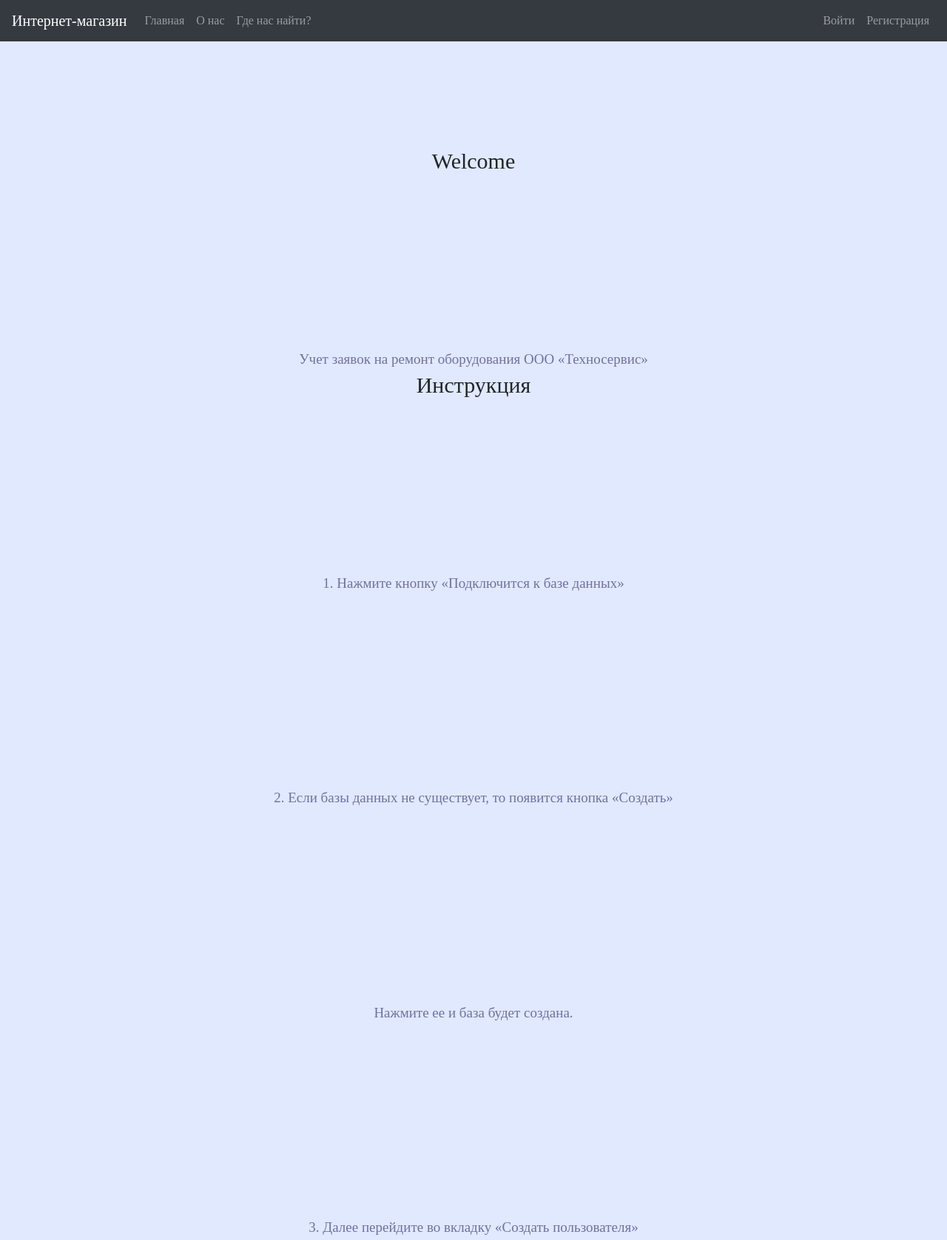
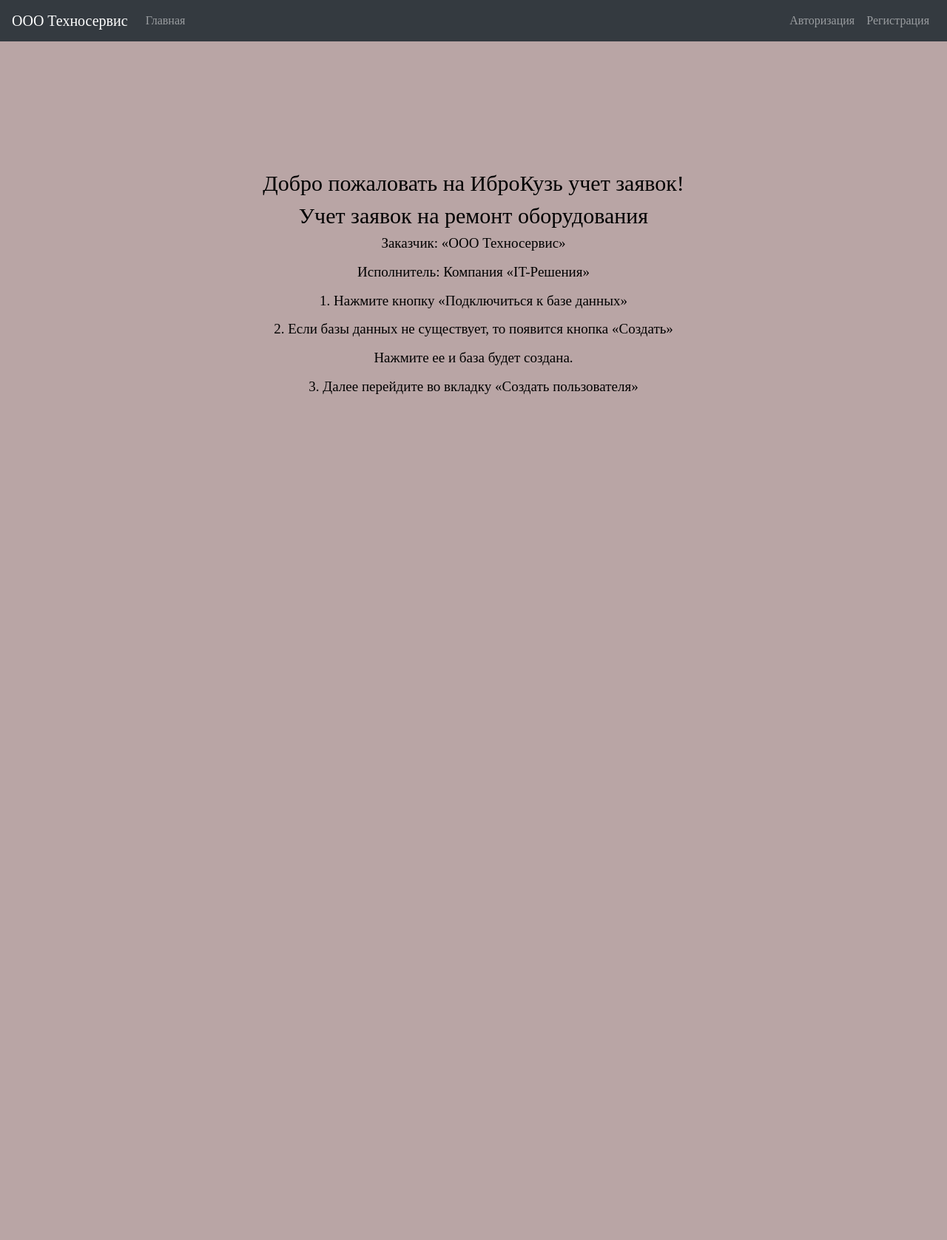
Before and after one commit to Supolekka/zora, a Django app: page /about in a window 1280 px wide. Shown: the whole page at 74% size. After the commit the page ends 533 px from the top, so only its background shows below. Run offline with Django 5.2, Linux system fonts and the light colour scheme; some libraries are stand-ins or nearby versions.

Commit message:
Add files via upload

```diff
--- a/django/metanit/demo/forms.py
+++ b/django/metanit/demo/forms.py
@@ -14,7 +14,7 @@ class RegisterUserForm(forms.ModelForm):
                                    'required': 'Обязательное поле',
                                    'unique': 'Данный логин занят'
                                })
-    email = forms.EmailField(label='Адрес электронной почты',
+    email = forms.EmailField(label='Электронная почта',
                              error_messages={
                                  'invalid': 'Не правильный формат адреса',
                                  'unique': 'Данный адрес занят'
@@ -25,7 +25,7 @@ class RegisterUserForm(forms.ModelForm):
                                error_messages={
                                    'required': 'Обязательное поле',
                                })
-    password2 = forms.CharField(label='Пароль (повторно)',
+    password2 = forms.CharField(label='Повторите пароль',
                                 widget=forms.PasswordInput,
                                 error_messages={
                                     'required': 'Обязательное поле',
@@ -57,7 +57,7 @@ class RegisterUserForm(forms.ModelForm):
         password2 = self.cleaned_data.get('password2')
         if password and password2 and password != password2:
             raise ValidationError({
-                'password2': ValidationError('Введенные пароли не совпадают', code='password_mismatch')
+                'password2': ValidationError('Пароли не совпадают', code='password_mismatch')
             })
 
     def save(self, commit=True):
--- /dev/null
+++ b/django/metanit/demo/static/css/style.css
@@ -0,0 +1,23 @@
+body {
+  font-family: 'Times New Roman', Times, serif;
+  background-color: rgb(255, 255, 255);
+}
+
+.text {
+  color: rgb(228, 207, 207);
+  text-align: center;
+}
+
+.text h1 {
+  font-size: 30px;
+}
+
+.text p {
+  font-size: 19px;
+
+}
+
+.text img {
+  width: 500px;
+  align-items: center;
+}
--- a/django/metanit/demo/urls.py
+++ b/django/metanit/demo/urls.py
@@ -11,6 +11,7 @@ urlpatterns = [
     path('validate_username', validate_username, name='validate_username'),
 
     path('about', about, name='about'),
+    path('application', application, name='application')
 
 
 
--- a/django/metanit/demo/validators.py
+++ b/django/metanit/demo/validators.py
@@ -1,6 +1,4 @@
 from django.core.exceptions import ValidationError
-
-
 def validate_pasword_len(password):
-    if len(password) < 6:
-        raise ValidationError('Длина пароля не может быть меньше 6 символов')
+    if len(password) < 8:
+        raise ValidationError('Длина пароля не может быть меньше 8 символов')
--- a/django/metanit/demo/views.py
+++ b/django/metanit/demo/views.py
@@ -25,3 +25,7 @@ def about(request):
     #products = Product.objects.filter(count__gte=1).order_by('-date')[:5]
     return render(request, 'demo/about.html',
     {})
+
+def application(request):
+    return render(request, 'demo/application.html',
+    {})
--- a/django/metanit/demoproject/settings.py
+++ b/django/metanit/demoproject/settings.py
@@ -124,8 +124,8 @@ STATIC_URL = 'static/'
 
 DEFAULT_AUTO_FIELD = 'django.db.models.BigAutoField'
 
-LOGIN_REDIRECT_URL = '/admin'
-LOGOUT_REDIRECT_URL = '/logout'
+LOGIN_REDIRECT_URL = '/about'
+LOGOUT_REDIRECT_URL = '/about'
 
 MEDIA_ROOT = os.path.join(BASE_DIR, 'files')
 MEDIA_URL = '/files/'
--- a/django/metanit/templates/base.html
+++ b/django/metanit/templates/base.html
@@ -1,12 +1,12 @@
 <!DOCTYPE html>
 <html lang="ru">
 <head>
-    {% block title %}<title>Интернет-магазин</title>{% endblock %}
+    {% block title %}<title>Учёт заявок</title>{% endblock %}
     <meta charset="utf-8">
     <meta name="viewport" content="width=device-width, initial-scale=1">
     {% load static %}
     <link rel="stylesheet" href="{% static 'css/bootstrap.min.css' %}">
-    <link rel="stylesheet" href="{% static 'css/main.css' %}">
+    <link rel="stylesheet" href="{% static 'css/style.css' %}">
     <script src="{% static 'js/bootstrap.min.js' %}" defer></script>
     <script src="https://code.jquery.com/jquery-3.2.1.slim.min.js"
             integrity="sha384-KJ3o2DKtIkvYIK3UENzmM7KCkRr/rE9/Qpg6aAZGJwFDMVNA/GpGFF93hXpG5KkN"
@@ -14,7 +14,7 @@
 </head>
 <body>
 <nav class="navbar navbar-expand-md navbar-dark bg-dark fixed-top">
-    <a class="navbar-brand" href="#">Интернет-магазин</a>
+    <a class="navbar-brand" href="#">ООО Техносервис</a>
     <div class="collapse navbar-collapse" id="navbarsExampleDefault">
         {% block sidebar %}
             <ul class="navbar-nav mr-auto">
@@ -22,26 +22,24 @@
                     <a class="nav-link" href="{% url 'about' %}">Главная</a>
                 </li>
                 <li class="nav-item">
-                    <a class="nav-link" href="#">О нас</a>
-                </li>
-                <li class="nav-item">
-                    <a class="nav-link" href="#">Где нас найти?</a>
+                    {% if user.is_authenticated %}
+                    <a class="nav-link" href="{% url 'application' %}">Подать заявку</a>
+                    {% else %}
+                    <a hidden class="nav-link" href="{% url 'application' %}">Подать заявка</a>
+                    {% endif %}
                 </li>
             </ul>
             <ul class="navbar-nav">
                 {% if user.is_authenticated %}
                     <li class="nav-item">
-                        <a class="nav-link" href="#">Корзина</a>
-                    </li>
-                    <li class="nav-item">
-                        <a class="nav-link" href="#">Мои заказы</a>
+                        <a class="nav-link" href="#">Мои заявки</a>
                     </li>
                     <li class="nav-item">
                         <a class="nav-link" href="{% url 'logout' %}">Выйти ({{ user.username }})</a>
                     </li>
                 {% else %}
                     <li class="nav-item">
-                        <a class="nav-link" href="{% url 'login' %}">Войти</a>
+                        <a class="nav-link" href="{% url 'login' %}">Авторизация</a>
                     </li>
                     <li class="nav-item">
                         <a class="nav-link" href="{% url 'register' %}">Регистрация</a>
--- a/django/metanit/templates/demo/about.html
+++ b/django/metanit/templates/demo/about.html
@@ -1,16 +1,30 @@
 {% extends "base.html" %}
 {% block content %}
-<h2>Welcome</h2>
-<p class='text'>Учет заявок на ремонт оборудования ООО &laquo;Техносервис&raquo; <p>
-<h2>Инструкция</h2>
-<p class='text'>1. Нажмите кнопку &laquo;Подключится к базе данных&raquo;<p> <br>
-<p class='text'>2. Если базы данных не существует, то появится кнопка &laquo;Создать&raquo;<p> <br>
-<p class='text'>Нажмите ее и база будет создана.<p> <br>
-<p class='text'>3. Далее перейдите во вкладку 	&laquo;Создать пользователя&raquo;<p>
-<style>  body{padding-top: 200px;
-background-color: #e0e9ff }
-h2 { text-align: center; font-size: 30px}
-.text{text-align: center;
- line-height: 0.5px;
-  font-size: 19px} </style>
+<div class="text">
+<h1>Добро пожаловать на ИброКузь учет заявок!</h1>
+<h2>Учет заявок на ремонт оборудования<h2>
+    <p>Заказчик: &laquo;ООО Техносервис&raquo;</p>
+    <p>Исполнитель: Компания &laquo;IT-Решения&raquo;</p>
+    <p>1. Нажмите кнопку &laquo;Подключиться к базе данных&raquo;<p>
+    <p>2. Если базы данных не существует, то появится кнопка &laquo;Создать&raquo;<p>
+    <p>Нажмите ее и база будет создана.<p>
+    <p>3. Далее перейдите во вкладку &laquo;Создать пользователя&raquo;<p>
+      </div>
+      <style>
+        body {
+          padding-top: 230px;
+          background-color: #b9a5a5
+        }
+
+        h2 {
+          text-align: center;
+          font-size: 30px;
+        }
+        .text {
+          text-align: center;
+          line-height: 0.5px;
+          font-size: 15px;
+          color: rgb(0, 0, 0);
+        }
+      </style>
 {% endblock %}
```
Also changed, not shown: django/metanit/templates/demo/application.html (added, +53 -0 lines), django/metanit/templates/registration/login.html (+8 -1 lines), django/metanit/templates/registration/register.html (+11 -2 lines), django/metanit/db.sqlite3, django/metanit/demo/static/images/service.png (added).
